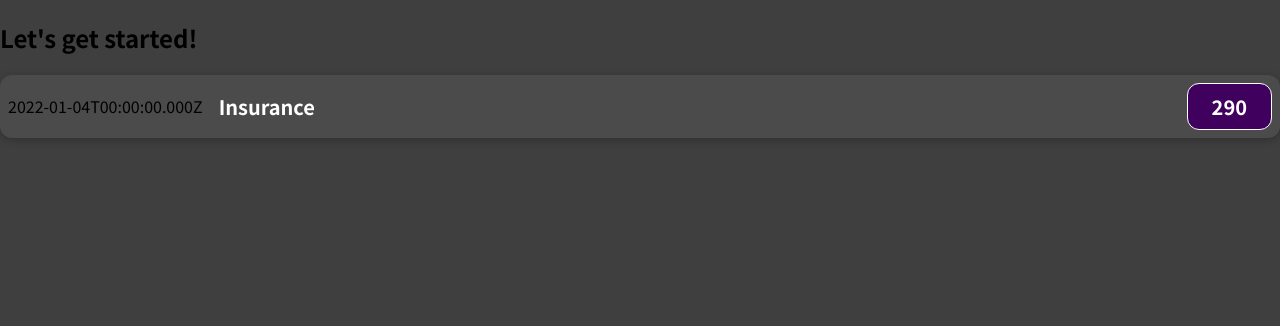
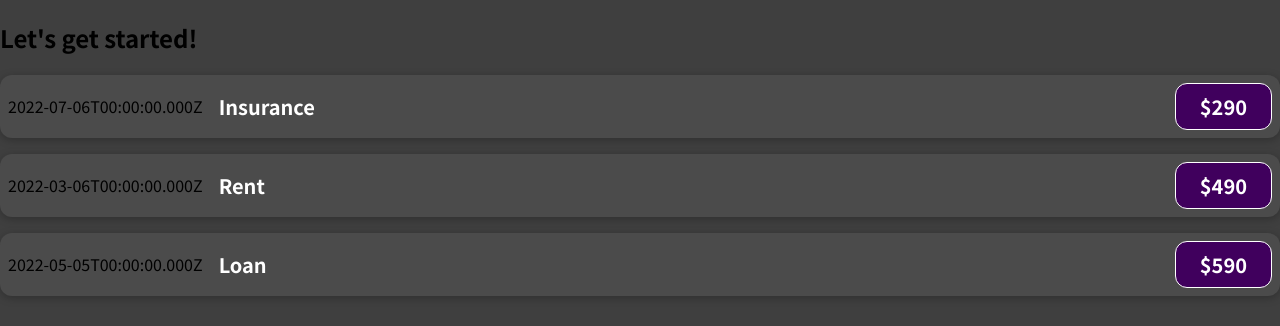
Before and after one commit to ShaimaAnvar/React_Udemy, a JavaScript app: page / in a window 1280 px wide. Shown: the top 326 px of the page. Built offline with nearby package versions, Linux system fonts and the light colour scheme.

Commit message:
passind data via props

```diff
--- a/src/App.js
+++ b/src/App.js
@@ -1,10 +1,28 @@
 import ExpenseItem from "./components/ExpenseItem";
 
 function App() {
+  const expenses = [{
+    date: new Date("2022-07-06"),
+    title:'Insurance',
+    amount:290
+  }, {
+    date:new Date("2022-03-06"),
+    title:'Rent',
+    amount:490
+  }, {
+    date: new Date("2022-05-05"),
+    title:'Loan',
+    amount:590
+  }]
+    ;
   return (
     <div>
       <h2>Let's get started!</h2>
-      <ExpenseItem></ExpenseItem>
+      <ExpenseItem title={expenses[0].title} amount={expenses[0].amount} date={expenses[0].date}></ExpenseItem>
+      <ExpenseItem title={expenses[1].title} amount={expenses[1].amount} date={expenses[1].date}></ExpenseItem>
+      <ExpenseItem title={expenses[2].title} amount={expenses[2].amount} date={expenses[2].date}></ExpenseItem>
+
+
     </div>
   );
 }
--- a/src/components/ExpenseItem.js
+++ b/src/components/ExpenseItem.js
@@ -1,14 +1,12 @@
 import './ExpenseItem.css'
-function ExpenseItem(){
-    const expenseDate= new Date("2022-01-04");
-    const expenseTitle='Insurance';
-    const expenseAmount=290;
+function ExpenseItem(props){
+
     return (
         <div className='expense-item'>
-            <div>{expenseDate.toISOString()}</div>
+            <div>{props.date.toISOString()}</div>
             <div className='expense-item__description'>
-                <h2>{expenseTitle}</h2>
-                <div className='expense-item__price'>{expenseAmount}</div>
+                <h2>{props.title}</h2>
+                <div className='expense-item__price'>${props.amount}</div>
             </div>
         </div>
     )
```
